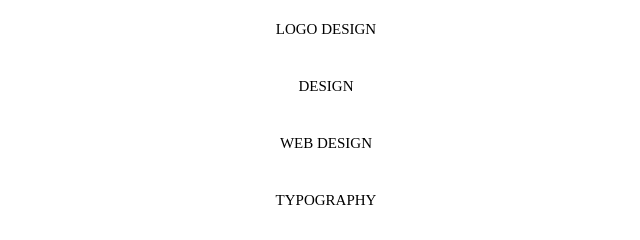
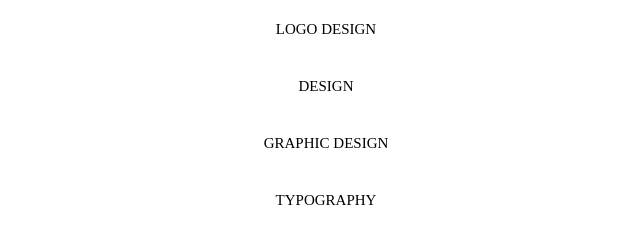
Before and after one commit to naomihanzawa/Portfolio, a plain HTML site: page Public/index.html in a window 1280 px wide. Shown: the part 800-1040 px from the top of the page, 319-959 px from the left. Drawn offline with Linux system fonts and the light colour scheme.

Commit message:
test commit

```diff
--- a/Public/index.html
+++ b/Public/index.html
@@ -52,7 +52,7 @@
        </li>
        <li>
          <a>
-           WEB DESIGN
+           GRAPHIC DESIGN
          </a>
        </li>
        <li>
```
